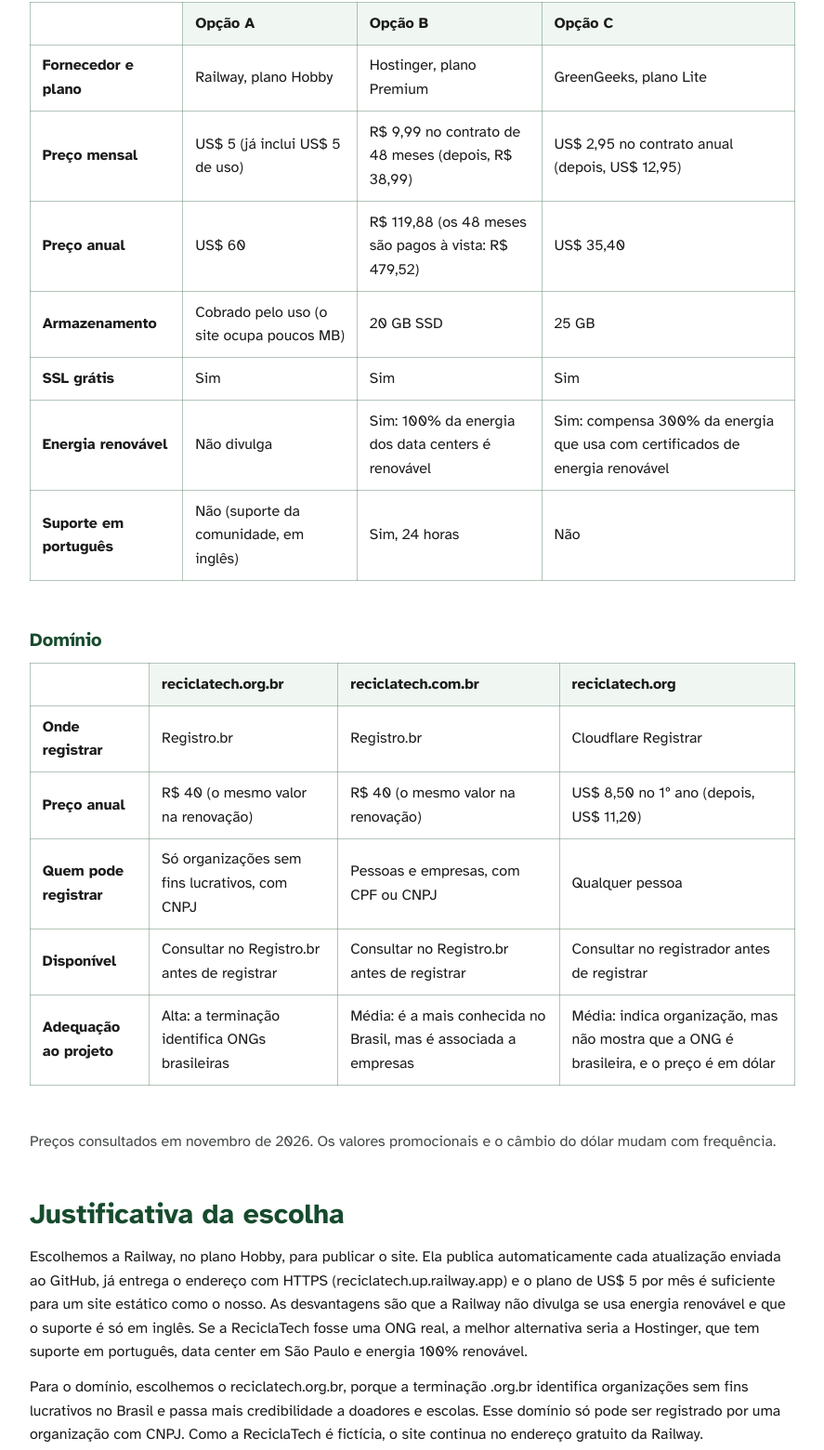
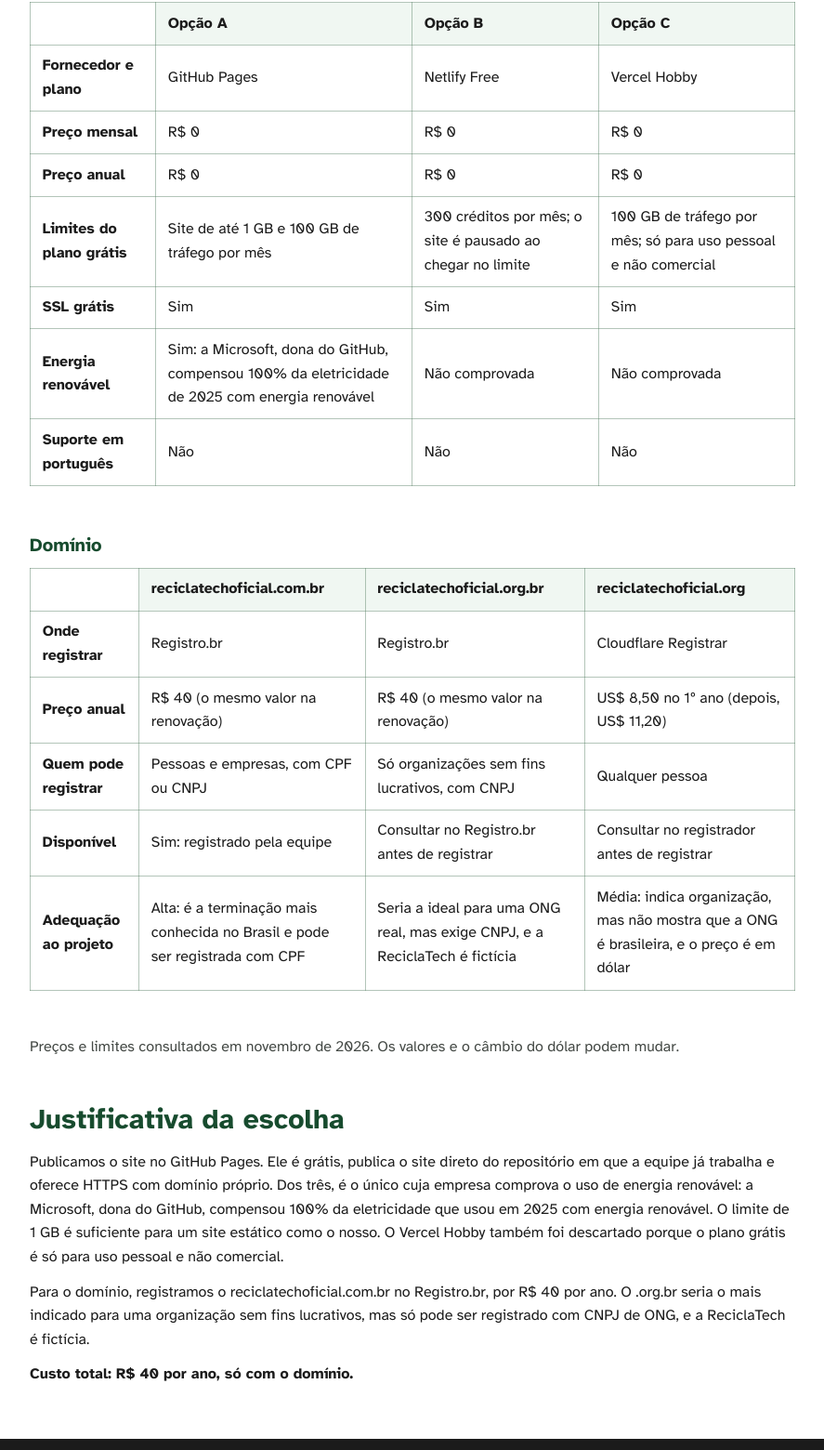
Before and after one commit to arthur-fm123/U-UNICID-ADS-ENG-FRONTEND-2260028-N4-2-2026-M-RECICLATECH, a plain HTML site: page orcamento-hospedagem.html in a window 1280 px wide. Shown: the part 473-2033 px from the top of the page at 93% size, without its empty margins (196-1083 px from the left). Drawn offline with Linux system fonts and the light colour scheme.

Commit message:
Update hosting options and pricing details

```diff
--- a/orcamento-hospedagem.html
+++ b/orcamento-hospedagem.html
@@ -141,7 +141,7 @@
         </section>
 
         <!-- Tabelas de hospedagem e de domínio, e a justificativa da escolha.
-             Preços consultados em novembro de 2026: confira os sites antes de contratar -->
+             Preços e limites consultados em novembro de 2026: confira os sites antes de contratar -->
         <section class="container-site max-w-4xl space-y-12 py-14">
             <div class="overflow-x-auto">
                 <table>
@@ -157,27 +157,27 @@
                     <tbody>
                         <tr>
                             <th scope="row">Fornecedor e plano</th>
-                            <td>Railway, plano Hobby</td>
-                            <td>Hostinger, plano Premium</td>
-                            <td>GreenGeeks, plano Lite</td>
+                            <td>GitHub Pages</td>
+                            <td>Netlify Free</td>
+                            <td>Vercel Hobby</td>
                         </tr>
                         <tr>
                             <th scope="row">Preço mensal</th>
-                            <td>US$ 5 (já inclui US$ 5 de uso)</td>
-                            <td>R$ 9,99 no contrato de 48 meses (depois, R$ 38,99)</td>
-                            <td>US$ 2,95 no contrato anual (depois, US$ 12,95)</td>
+                            <td>R$ 0</td>
+                            <td>R$ 0</td>
+                            <td>R$ 0</td>
                         </tr>
                         <tr>
                             <th scope="row">Preço anual</th>
-                            <td>US$ 60</td>
-                            <td>R$ 119,88 (os 48 meses são pagos à vista: R$ 479,52)</td>
-                            <td>US$ 35,40</td>
+                            <td>R$ 0</td>
+                            <td>R$ 0</td>
+                            <td>R$ 0</td>
                         </tr>
                         <tr>
-                            <th scope="row">Armazenamento</th>
-                            <td>Cobrado pelo uso (o site ocupa poucos MB)</td>
-                            <td>20 GB SSD</td>
-                            <td>25 GB</td>
+                            <th scope="row">Limites do plano grátis</th>
+                            <td>Site de até 1 GB e 100 GB de tráfego por mês</td>
+                            <td>300 créditos por mês; o site é pausado ao chegar no limite</td>
+                            <td>100 GB de tráfego por mês; só para uso pessoal e não comercial</td>
                         </tr>
                         <tr>
                             <th scope="row">SSL grátis</th>
@@ -187,14 +187,14 @@
                         </tr>
                         <tr>
                             <th scope="row">Energia renovável</th>
-                            <td>Não divulga</td>
-                            <td>Sim: 100% da energia dos data centers é renovável</td>
-                            <td>Sim: compensa 300% da energia que usa com certificados de energia renovável</td>
+                            <td>Sim: a Microsoft, dona do GitHub, compensou 100% da eletricidade de 2025 com energia renovável</td>
+                            <td>Não comprovada</td>
+                            <td>Não comprovada</td>
                         </tr>
                         <tr>
                             <th scope="row">Suporte em português</th>
-                            <td>Não (suporte da comunidade, em inglês)</td>
-                            <td>Sim, 24 horas</td>
+                            <td>Não</td>
+                            <td>Não</td>
                             <td>Não</td>
                         </tr>
                     </tbody>
@@ -206,9 +206,9 @@
                     <thead>
                         <tr>
                             <td></td>
-                            <th scope="col">reciclatech.org.br</th>
-                            <th scope="col">reciclatech.com.br</th>
-                            <th scope="col">reciclatech.org</th>
+                            <th scope="col">reciclatechoficial.com.br</th>
+                            <th scope="col">reciclatechoficial.org.br</th>
+                            <th scope="col">reciclatechoficial.org</th>
                         </tr>
                     </thead>
                     <tbody>
@@ -226,39 +226,39 @@
                         </tr>
                         <tr>
                             <th scope="row">Quem pode registrar</th>
+                            <td>Pessoas e empresas, com CPF ou CNPJ</td>
                             <td>Só organizações sem fins lucrativos, com CNPJ</td>
-                            <td>Pessoas e empresas, com CPF ou CNPJ</td>
                             <td>Qualquer pessoa</td>
                         </tr>
                         <tr>
                             <th scope="row">Disponível</th>
-                            <td>Consultar no Registro.br antes de registrar</td>
+                            <td>Sim: registrado pela equipe</td>
                             <td>Consultar no Registro.br antes de registrar</td>
                             <td>Consultar no registrador antes de registrar</td>
                         </tr>
                         <tr>
                             <th scope="row">Adequação ao projeto</th>
-                            <td>Alta: a terminação identifica ONGs brasileiras</td>
-                            <td>Média: é a mais conhecida no Brasil, mas é associada a empresas</td>
+                            <td>Alta: é a terminação mais conhecida no Brasil e pode ser registrada com CPF</td>
+                            <td>Seria a ideal para uma ONG real, mas exige CNPJ, e a ReciclaTech é fictícia</td>
                             <td>Média: indica organização, mas não mostra que a ONG é brasileira, e o preço é em dólar</td>
                         </tr>
                     </tbody>
                 </table>
             </div>
-            <p class="text-base text-muted-foreground">Preços consultados em novembro de 2026. Os valores promocionais e
-                o câmbio do dólar mudam com frequência.</p>
+            <p class="text-base text-muted-foreground">Preços e limites consultados em novembro de 2026. Os valores e
+                o câmbio do dólar podem mudar.</p>
             <div>
                 <h2 class="text-3xl">Justificativa da escolha</h2>
-                <p class="mt-4">Escolhemos a Railway, no plano Hobby, para publicar o site. Ela publica automaticamente
-                    cada atualização enviada ao GitHub, já entrega o endereço com HTTPS
-                    (reciclatech.up.railway.app) e o plano de US$ 5 por mês é suficiente para um site estático como
-                    o nosso. As desvantagens são que a Railway não divulga se usa energia renovável e que o suporte
-                    é só em inglês. Se a ReciclaTech fosse uma ONG real, a melhor alternativa seria a Hostinger, que
-                    tem suporte em português, data center em São Paulo e energia 100% renovável.</p>
-                <p class="mt-3">Para o domínio, escolhemos o reciclatech.org.br, porque a terminação .org.br
-                    identifica organizações sem fins lucrativos no Brasil e passa mais credibilidade a doadores e
-                    escolas. Esse domínio só pode ser registrado por uma organização com CNPJ. Como a ReciclaTech é
-                    fictícia, o site continua no endereço gratuito da Railway.</p>
+                <p class="mt-4">Publicamos o site no GitHub Pages. Ele é grátis, publica o site direto do repositório
+                    em que a equipe já trabalha e oferece HTTPS com domínio próprio. Dos três, é o único cuja empresa
+                    comprova o uso de energia renovável: a Microsoft, dona do GitHub, compensou 100% da eletricidade
+                    que usou em 2025 com energia renovável. O limite de 1 GB é suficiente para um site estático como o
+                    nosso. O Vercel Hobby também foi descartado porque o plano grátis é só para uso pessoal e não
+                    comercial.</p>
+                <p class="mt-3">Para o domínio, registramos o reciclatechoficial.com.br no Registro.br, por R$ 40 por
+                    ano. O .org.br seria o mais indicado para uma organização sem fins lucrativos, mas só pode ser
+                    registrado com CNPJ de ONG, e a ReciclaTech é fictícia.</p>
+                <p class="mt-3 font-bold">Custo total: R$ 40 por ano, só com o domínio.</p>
             </div>
         </section>
     </main>
```
